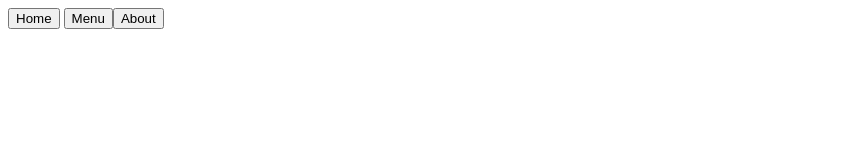
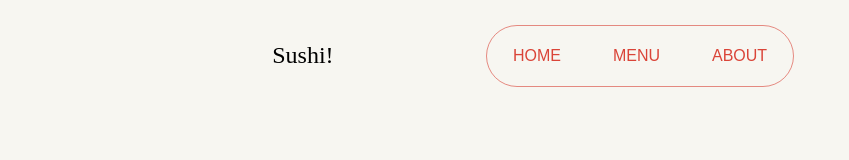
Before and after one commit to Belayne/restaurant-page, a website built with webpack: page src/index.html in a window 1280 px wide. Shown: the whole page, without its empty margins (0-849 px from the left). Built offline with nearby package versions, Linux system fonts and the light colour scheme.

Commit message:
Add navbar and style

```diff
--- a/src/index.html
+++ b/src/index.html
@@ -7,6 +7,7 @@
 </head>
 <body>
     <header>
+        <p>Sushi!</p>
         <nav>
             <button>Home</button>
             <button>Menu</buttonL>
--- a/src/index.js
+++ b/src/index.js
@@ -0,0 +1 @@
+import './style.css'
--- /dev/null
+++ b/src/style.css
@@ -0,0 +1,59 @@
+:root {
+    --bgr-clr: #f7f6f1;
+    --navtext-clr: #DA4438;
+    --navborder-clr: #da43389a;
+}
+
+*, *::before, *::after {
+    box-sizing: border-box;
+
+}
+
+/*reset style*/
+button {
+    border: none;
+    outline: none;
+    background: none;
+}
+
+body {
+    display: flex;
+    justify-content: center;
+    background-color: var(--bgr-clr);
+    padding-top: 10px;
+}
+
+
+header {
+    display: grid;
+    grid-template-columns: 1fr 1fr 1fr;
+    width: 80%;
+    justify-content: center;
+    justify-items: center;
+    align-items: center;
+}
+
+header p {
+    font-size: 24px;
+}
+
+nav {
+    display: flex;
+    flex-direction: row;
+    gap: 40px;
+    padding: 20px;
+    align-items: center;
+    border: 1px solid var(--navborder-clr);
+    border-radius: 40px;
+}
+
+nav button {
+    color: var(--navtext-clr);
+    font-size: 16px;
+    text-transform: uppercase;
+}
+
+nav button:hover {
+    cursor: pointer;
+    text-decoration: underline;
+}
```
